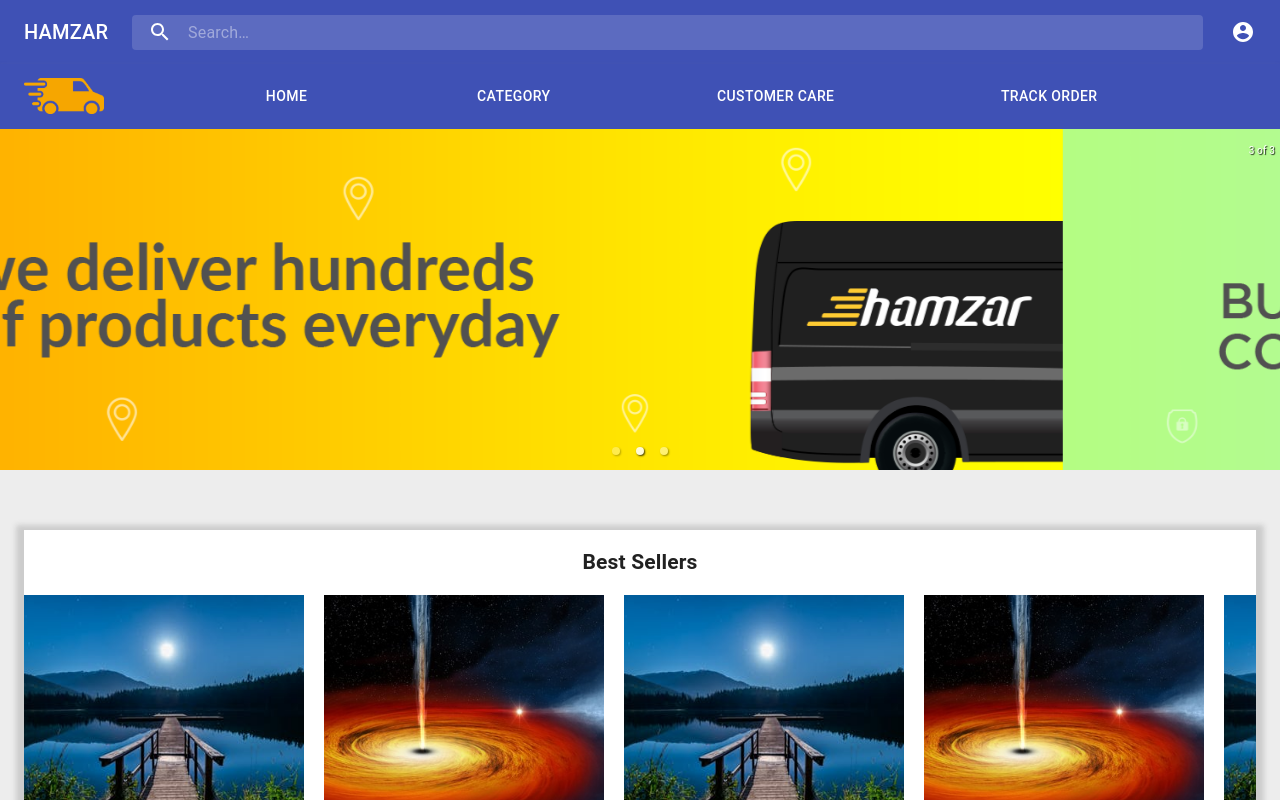
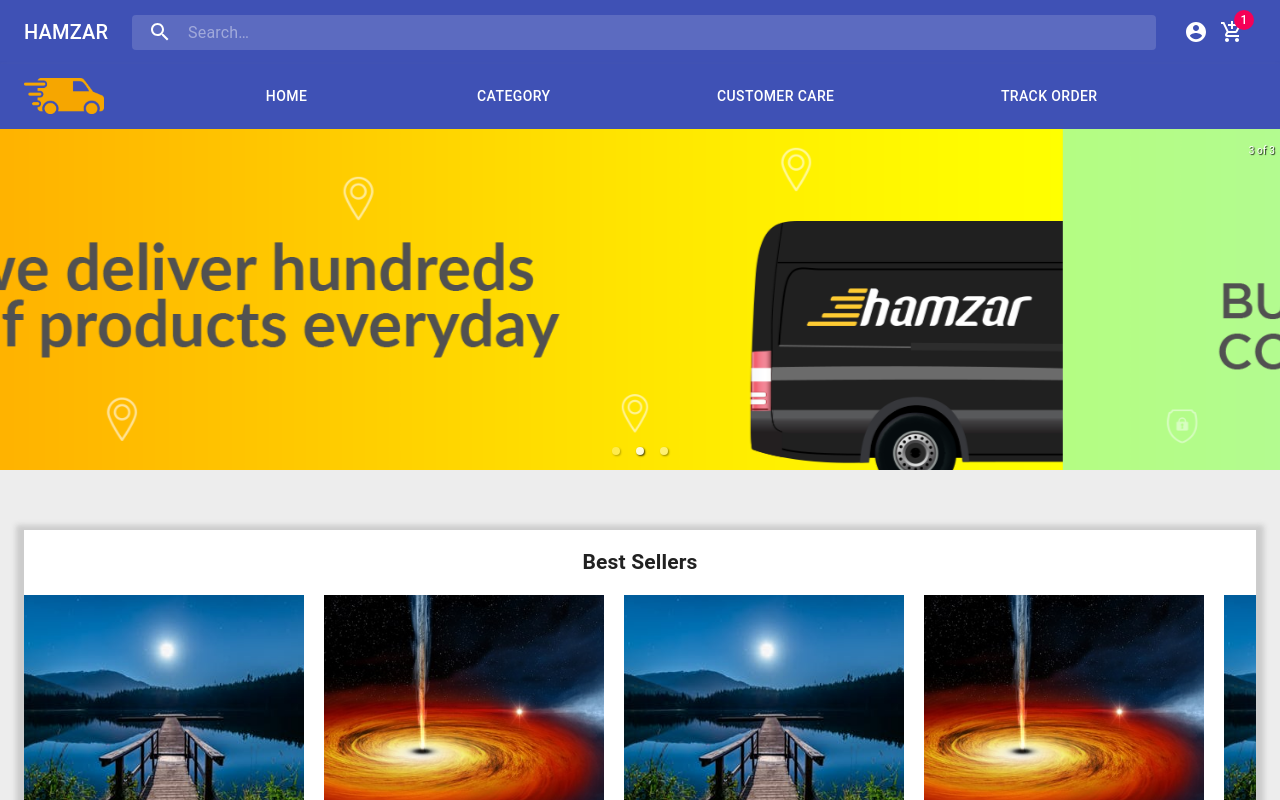
Before and after one commit to wahaj/Hamzar, a React (Create React App) app in the folder frontend/: page / in a window 1280 px wide. Shown: the top 800 px of the page. Built offline with nearby package versions, Linux system fonts and the light colour scheme.

Commit message:
Redirection Home <> Login

```diff
--- a/frontend/package.json
+++ b/frontend/package.json
@@ -5,9 +5,11 @@
   "dependencies": {
     "@material-ui/core": "^4.1.3",
     "@material-ui/icons": "^4.2.1",
+    "history": "^4.9.0",
     "react": "^16.8.6",
     "react-dom": "^16.8.6",
     "react-responsive-carousel": "^3.1.49",
+    "react-router-dom": "^5.0.1",
     "react-scripts": "3.0.1"
   },
   "scripts": {
--- a/frontend/src/App.js
+++ b/frontend/src/App.js
@@ -1,13 +1,22 @@
 import React from 'react';
 import Home from "./HomePage/home";
 import ProfilePage from "./ProfilePage/profilePage";
+import {BrowserRouter, Route} from "react-router-dom";
 import './App.css';
+import MyNavbar from "./Navbars/Navbar/mynavbar";
+import MenuBar from "./Navbars/Menubar/menubar";
+import Footer from "./Navbars/Footer/BottomBar"
+
 
 function App() {
   return (
-      <div>
-        <Home/>
-      </div>
+      <BrowserRouter>
+          <MyNavbar cartSize="1"/>
+          <MenuBar/>
+          <Route exact path='/' component={Home} />
+          <Route path='/profile' component={ProfilePage} />
+          <Footer/>
+      </BrowserRouter>
   );
 }
 
--- a/frontend/src/HomePage/home.js
+++ b/frontend/src/HomePage/home.js
@@ -9,11 +9,8 @@ class Home extends React.Component{
     render(){
         return(
             <div>
-                <MyNavbar cartSize="8"/>
-                <MenuBar/>
                 <Carousel/>
                 <ProductList/>
-                <Footer/>
             </div>
         )
     }
--- a/frontend/src/Navbars/Navbar/mynavbar.js
+++ b/frontend/src/Navbars/Navbar/mynavbar.js
@@ -110,7 +110,7 @@ export default function PrimarySearchAppBar(props) {
         setLogState(event.currentTarget)
         setAnchorEl(null);
         handleMobileMenuClose();
-        History.push("/profile");
+        History.push('/profile');
     }
     function handleLogOut(event) {
         setLogState(null)
```
Also changed, not shown: 1 other file (tests, documents, lock files or other folders).
